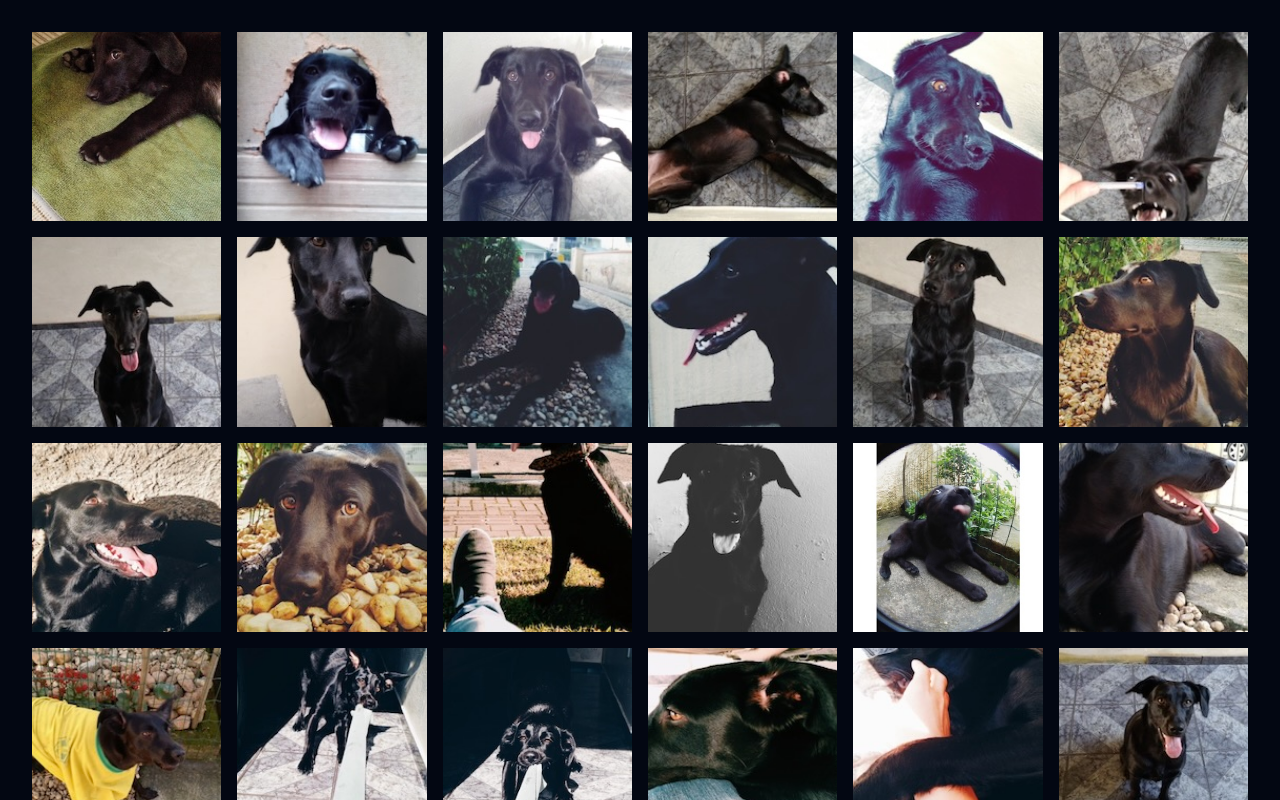
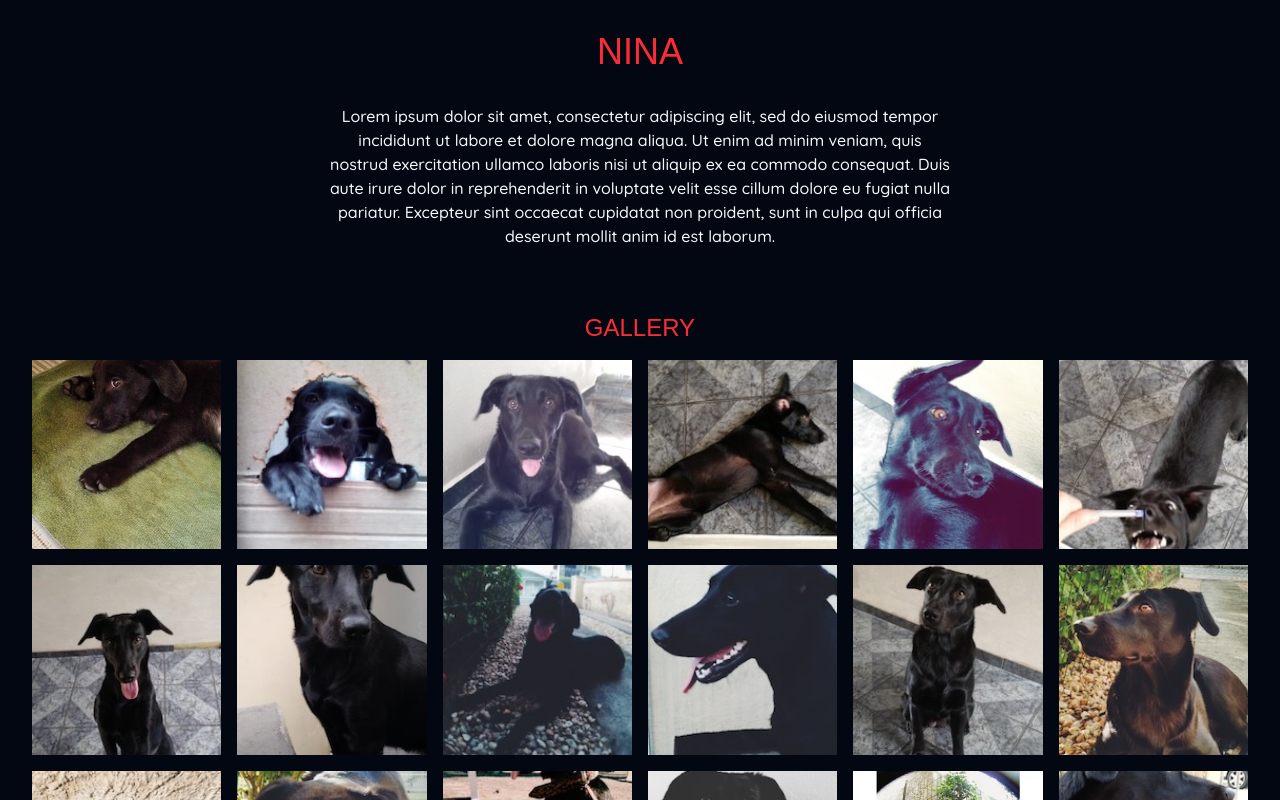
Before and after one commit to andresilva-cc/nina, a Next.js app: page / in a window 1280 px wide. Shown: the top 800 px of the page. Built offline with nearby package versions, Linux system fonts and the light colour scheme; a web font is replaced by a local one.

Commit message:
feat: add intro section and titles

```diff
--- a/src/app/page.tsx
+++ b/src/app/page.tsx
@@ -1,8 +1,10 @@
+import { IntroSection } from "@/components/IntroSection";
 import { GallerySection } from "@/components/GallerySection";
 
 export default function Home() {
   return (
-    <main className="m-8">
+    <main className="p-8 flex flex-col gap-16 text-center">
+      <IntroSection />
       <GallerySection />
     </main>
   );
--- a/src/components/GallerySection.tsx
+++ b/src/components/GallerySection.tsx
@@ -32,6 +32,7 @@ export function GallerySection() {
 
   return (
     <section>
+      <h2 className="font-title text-2xl mb-4 text-red-500">GALLERY</h2>
       <ul className="grid grid-cols-1 sm:grid-cols-2 md:grid-cols-4 lg:grid-cols-6 2xl:grid-cols-8 gap-4">
         { images.map((image, index) => (
           <li
--- /dev/null
+++ b/src/components/IntroSection.tsx
@@ -0,0 +1,8 @@
+export function IntroSection() {
+  return (
+    <section>
+      <h1 className="mb-8 font-title text-4xl text-red-500">NINA</h1>
+      <p className="max-w-prose mx-auto">Lorem ipsum dolor sit amet, consectetur adipiscing elit, sed do eiusmod tempor incididunt ut labore et dolore magna aliqua. Ut enim ad minim veniam, quis nostrud exercitation ullamco laboris nisi ut aliquip ex ea commodo consequat. Duis aute irure dolor in reprehenderit in voluptate velit esse cillum dolore eu fugiat nulla pariatur. Excepteur sint occaecat cupidatat non proident, sunt in culpa qui officia deserunt mollit anim id est laborum.</p>
+    </section>
+  )
+}
```
